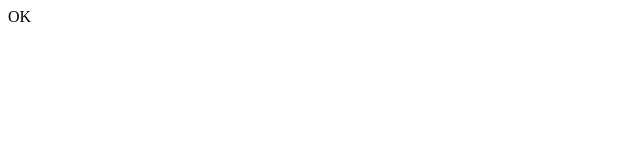
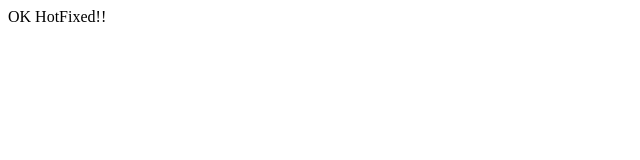
Before and after one commit to hidekanazawa/lesson1, a plain HTML site: page index.html in a window 1280 px wide. Shown: the whole page, without its empty margins (0-640 px from the left). Drawn offline with Linux system fonts and the light colour scheme.

Commit message:
Amend Hotfix

```diff
--- a/index.html
+++ b/index.html
@@ -3,6 +3,6 @@
 <title>title</title>
 </head>
 <body>
-OK
+OK HotFixed!!
 </body>
 </html>
```
